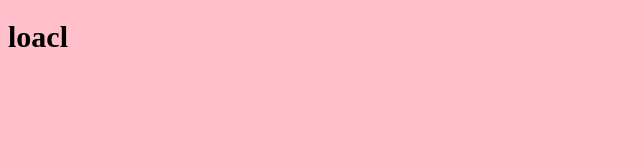
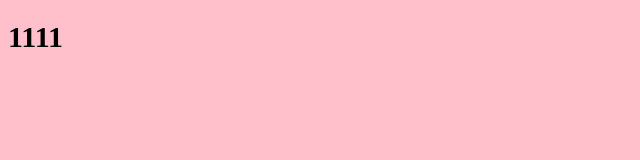
Before and after one commit to SuTerry/react-cli, a React (Vite) app: page / in a window 1280 px wide. Shown: the top 160 px of the page, without its empty margins (0-640 px from the left). Built offline with nearby package versions, Linux system fonts and the light colour scheme.

Commit message:
添加进度条

```diff
--- a/src/App.tsx
+++ b/src/App.tsx
@@ -1,5 +1,5 @@
 import React, { ReactElement } from 'react'
 
 export default (): ReactElement => {
-  return (<h1>1111</h1>)
+  return (<h1 onClick={() => { alert(1111) }}>1111</h1>)
 }
--- a/src/main.tsx
+++ b/src/main.tsx
@@ -2,6 +2,7 @@ import 'core-js/es/map'
 import 'core-js/es/set'
 import React from 'react'
 import ReactDom from 'react-dom'
+import App from './App'
 
 import './index.less'
 
@@ -12,4 +13,6 @@ const rootDom = document.getElementById('root')
 
 const env = process.env.WEB_ENV
 
-ReactDom.render(<h1>{env}</h1>, rootDom)
+ReactDom.render(
+  <App />
+  , rootDom)
```
Also changed, not shown: package.json (+2 -7 lines), 2 other files (tests, documents, lock files or other folders).
